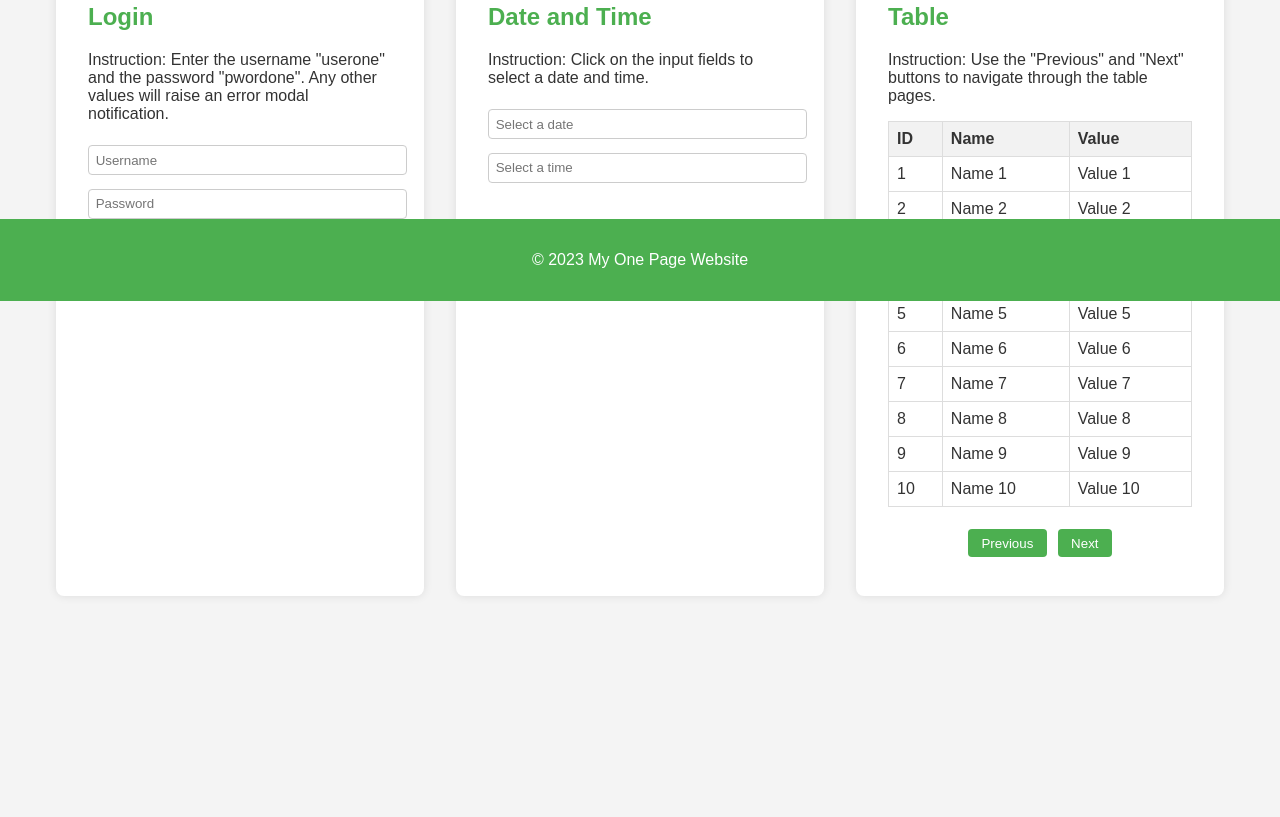
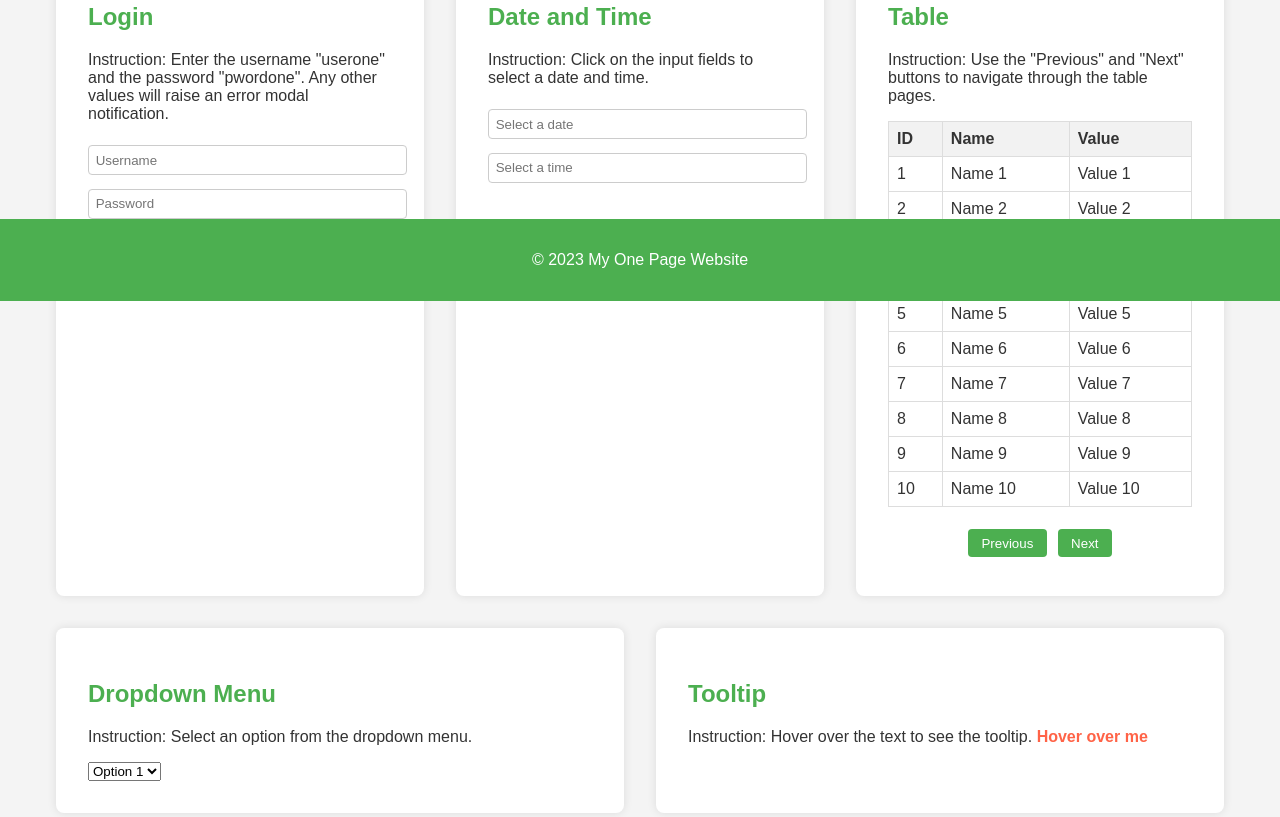
Before and after one commit to jon-salud/one-page-website, a website: page src/index.html in a window 1280 px wide. Shown: the part 499-1316 px from the top of the page. Before the commit the page ends 1187 px from the top, so only its background shows below. Drawn offline with nearby package versions, Linux system fonts and the light colour scheme.

Commit message:
added dropdown and tooltip

```diff
--- a/src/index.html
+++ b/src/index.html
@@ -88,6 +88,22 @@
           <button id="prevPage">Previous</button>
           <button id="nextPage">Next</button>
         </div>
+      </section>
+      <section id="dropdown" class="section">
+        <h2>Dropdown Menu</h2>
+        <p>Instruction: Select an option from the dropdown menu.</p>
+        <select id="dropdownMenu" title="Select an option">
+          <option value="option1">Option 1</option>
+          <option value="option2">Option 2</option>
+          <option value="option3">Option 3</option>
+        </select>
+      </section>
+      <section id="tooltip" class="section">
+        <h2>Tooltip</h2>
+        <p>
+          Instruction: Hover over the text to see the tooltip.
+          <span id="tooltipText" title="This is a tooltip!">Hover over me</span>
+        </p>
       </section>
     </div>
     <footer>
--- a/src/script.js
+++ b/src/script.js
@@ -154,4 +154,16 @@ document.addEventListener('DOMContentLoaded', () => {
   });
 
   renderTable(currentPage);
+
+  // Dropdown menu
+  const dropdownMenu = document.getElementById('dropdownMenu');
+  dropdownMenu.addEventListener('change', (event) => {
+    alert(`You selected: ${event.target.value}`);
+  });
+
+  // Tooltip
+  const tooltipText = document.getElementById('tooltipText');
+  tooltipText.addEventListener('mouseover', () => {
+    tooltipText.setAttribute('title', 'This is a tooltip!');
+  });
 });
--- a/src/styles.css
+++ b/src/styles.css
@@ -168,3 +168,10 @@ footer {
   background-color: #4caf50;
   color: white;
 }
+
+/* Add CSS rule for tooltip text */
+#tooltipText {
+  color: #ff6347; /* Change the color to a distinguishable one */
+  font-weight: bold;
+  cursor: pointer;
+}
```
Also changed, not shown: .github/workflows/ci.yml.
